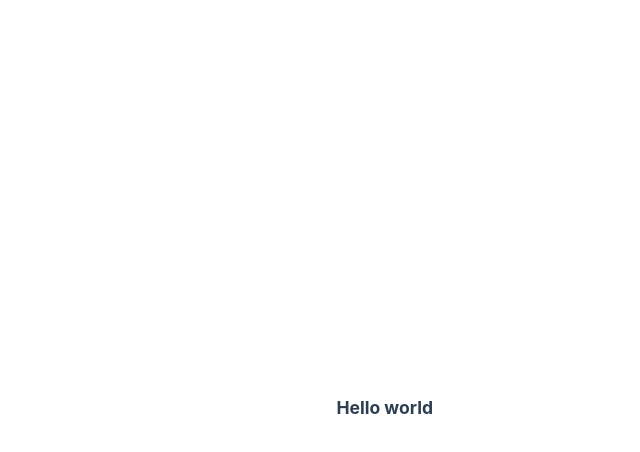
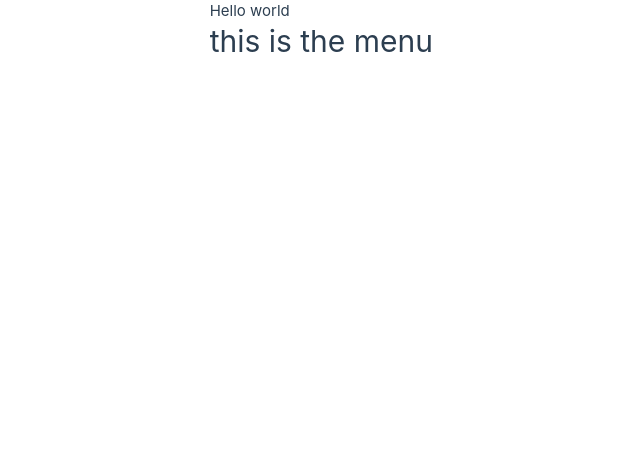
Before and after one commit to nicolashayvice3/missio0-website, a Vue app: page / in a window 1280 px wide. Shown: the top 452 px of the page, without its empty margins (207-847 px from the left). Built offline with nearby package versions, Linux system fonts and the light colour scheme.

Commit message:
added tailwind

```diff
--- a/index.html
+++ b/index.html
@@ -4,7 +4,7 @@
     <meta charset="UTF-8" />
     <link rel="icon" href="/favicon.ico" />
     <meta name="viewport" content="width=device-width, initial-scale=1.0" />
-    <title>Vite App</title>
+    <title>Mission0</title>
   </head>
   <body>
     <div id="app"></div>
--- a/package.json
+++ b/package.json
@@ -14,9 +14,12 @@
     "@rushstack/eslint-patch": "^1.1.0",
     "@vitejs/plugin-vue": "^3.0.1",
     "@vue/eslint-config-prettier": "^7.0.0",
+    "autoprefixer": "^10.4.8",
     "eslint": "^8.5.0",
     "eslint-plugin-vue": "^9.0.0",
+    "postcss": "^8.4.14",
     "prettier": "^2.5.1",
+    "tailwindcss": "^3.1.7",
     "vite": "^3.0.1"
   }
 }
--- /dev/null
+++ b/postcss.config.js
@@ -0,0 +1,6 @@
+module.exports = {
+  plugins: {
+    tailwindcss: {},
+    autoprefixer: {},
+  },
+}
--- a/src/App.vue
+++ b/src/App.vue
@@ -4,8 +4,9 @@ import ImageGrid from "./components/ImageGrid.vue";
 </script>
 
 <template>
+  <div>
     <header>
-    <div class="wrapper">
+      <div>
         <HeaderPage />
       </div>
     </header>
@@ -13,10 +14,5 @@ import ImageGrid from "./components/ImageGrid.vue";
     <main>
       <ImageGrid />
     </main>
+  </div>
 </template>
-
-<style scoped>
-header {
-  line-height: 1.5;
-}
-</style>
--- a/src/assets/base.css
+++ b/src/assets/base.css
@@ -32,8 +32,6 @@
 
   --color-heading: var(--vt-c-text-light-1);
   --color-text: var(--vt-c-text-light-1);
-
-  --section-gap: 160px;
 }
 
 /* @media (prefers-color-scheme: dark) {
@@ -51,11 +49,9 @@
 } */
 
 body {
-  min-height: 100vh;
   color: var(--color-text);
   background: var(--color-background);
   transition: color 0.5s, background-color 0.5s;
-  line-height: 1.6;
   font-family: Inter, -apple-system, BlinkMacSystemFont, 'Lorem Ipsum', Roboto, Oxygen, Ubuntu,
     Cantarell, 'Lorem Ipsum';
   font-size: 15px;
--- a/src/assets/main.css
+++ b/src/assets/main.css
@@ -1,4 +1,7 @@
 @import "./base.css";
+@tailwind base;
+@tailwind components;
+@tailwind utilities;
 
 #app {
   max-width: 1280px;
@@ -6,13 +9,6 @@
   padding: 2rem;
 
   font-weight: normal;
-}
-
-a,
-.green {
-  text-decoration: none;
-  color: hsla(160, 100%, 37%, 1);
-  transition: 0.4s;
 }
 
 @media (hover: hover) {
--- a/src/components/HeaderPage.vue
+++ b/src/components/HeaderPage.vue
@@ -1,11 +1,5 @@
 <template>
-  <div class="greetings">
+  <div>
     <h3>Hello world</h3>
   </div>
 </template>
-
-<style scoped>
-h1 {
-  font-weight: 500;
-}
-</style>
--- a/src/components/SingleGrid.vue
+++ b/src/components/SingleGrid.vue
@@ -1,5 +1,3 @@
 <template>
-  <div></div>
+  <div class="text-3xl">this is the menu</div>
 </template>
-
-<style scoped></style>
--- /dev/null
+++ b/tailwind.config.js
@@ -0,0 +1,8 @@
+/** @type {import('tailwindcss').Config} */
+module.exports = {
+  content: ["./index.html", "./src/**/*.{vue,js,ts,jsx,tsx}"],
+  theme: {
+    extend: {},
+  },
+  plugins: [],
+};
```
Also changed, not shown: 1 other file (tests, documents, lock files or other folders). Lines whose indentation alone changed are shown as unchanged.
